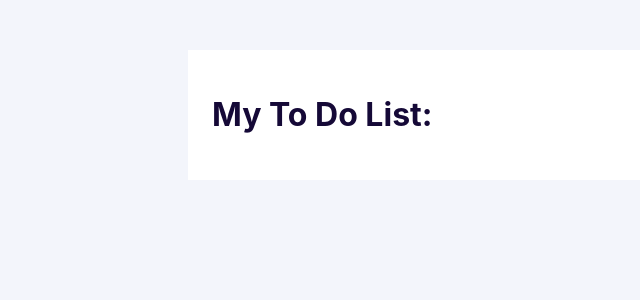
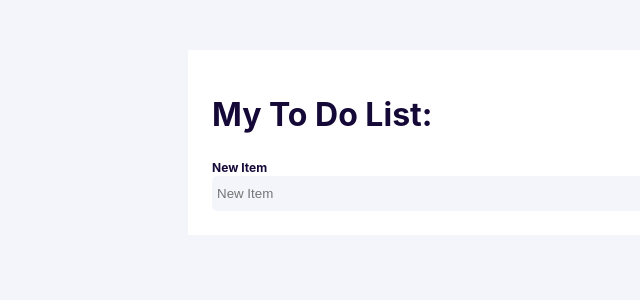
Before and after one commit to LuisGtk/ToDo-List, a React (Create React App) app: page / in a window 1280 px wide. Shown: the top 300 px of the page, without its empty margins (12-652 px from the left). Built offline with nearby package versions, Linux system fonts and the light colour scheme.

Commit message:
adding header css

```diff
--- a/src/App.js
+++ b/src/App.js
@@ -1,6 +1,7 @@
 import { useState } from 'react';
 import './App.css';
 import ToDoListData from './data/toDoListData'
+import ItemForm from './Components/ItemForm/ItemForm'
 
 
 function App() {
@@ -11,7 +12,7 @@ function App() {
   return (
     <div className="App">
       <h1>My To Do List:</h1>
-
+      <ItemForm setToDoNewItem={setToDoNewItem} />
     </div>
   );
 }
```
